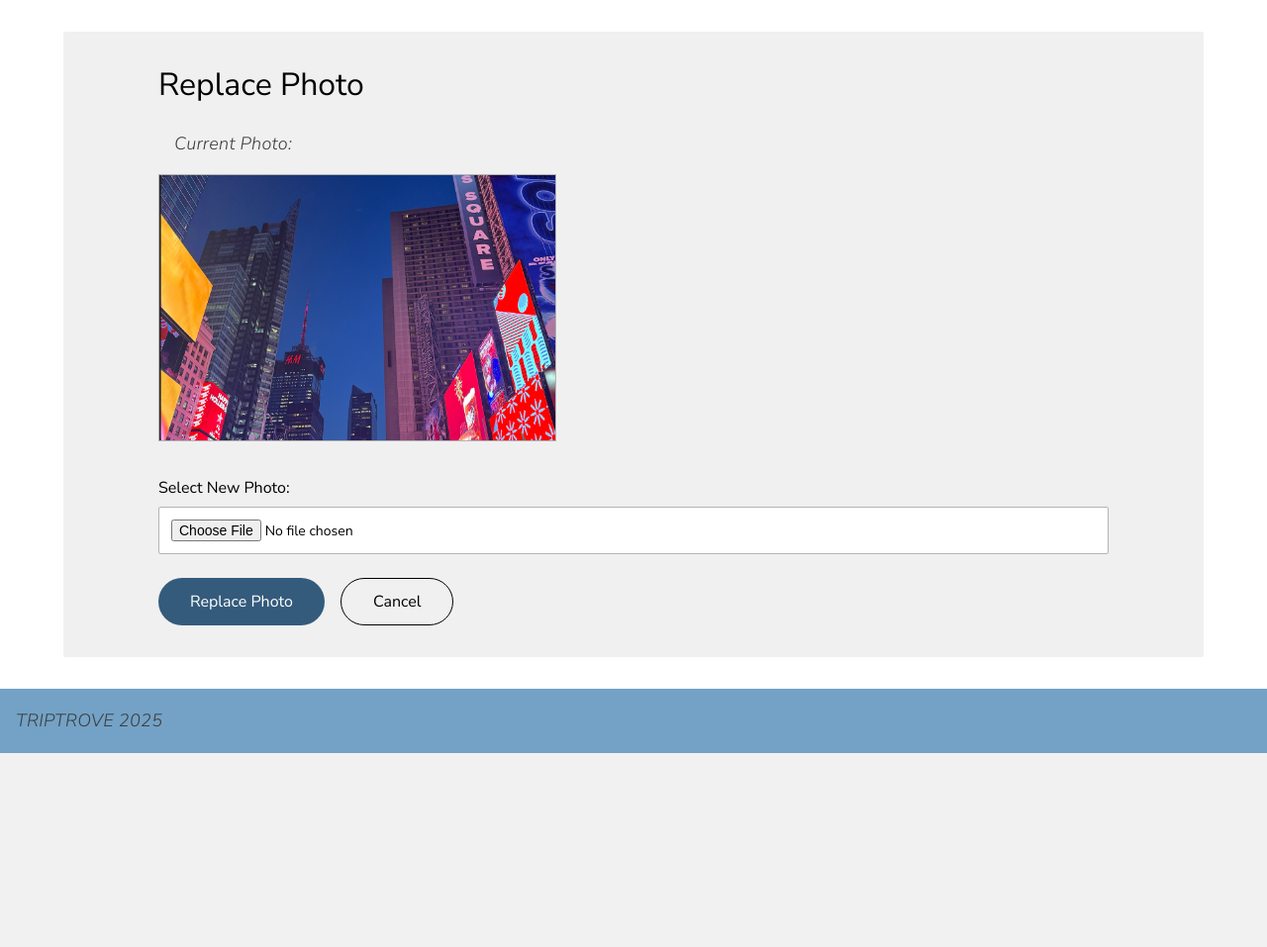
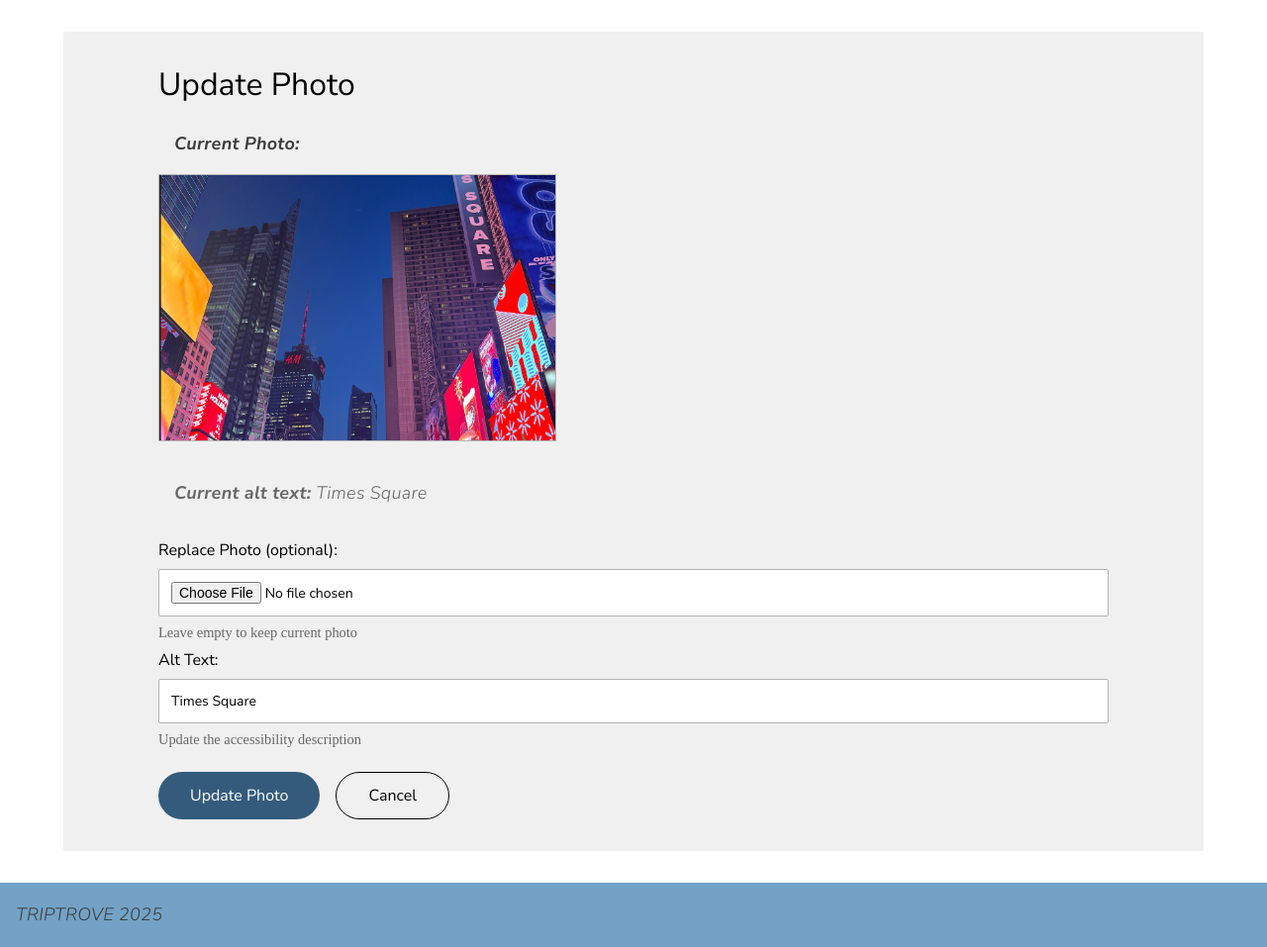
Before and after one commit to isabelrpa/IsabelPapa_12SE_PartA, a Flask app: page /album/update/27 in a window 1280 px wide. Shown: the part 70-1027 px from the top of the page at 99% size. Before the commit the page ends 831 px from the top, so only its background shows below. Run offline with Flask 3, Linux system fonts and the light colour scheme; a user stored in the database is signed in; data comes from the database, SQL or seed files in the repository; both versions use the stored data as it was after the commit.

Commit message:
Debugged Alt Text Field Manipulation

```diff
--- a/app.py
+++ b/app.py
@@ -70,7 +70,7 @@ def login():
     return render_template('login.html')
 
 
-# REGISTER PAGE
+# REGISTER (LOGIN) PAGE
 @app.route('/register', methods=['GET', 'POST'])
 def register():
     if request.method == 'POST':
@@ -151,7 +151,7 @@ def logout():
 
 
 # ============================================================================
-# TRIPS - CRUD OPERATIONS
+# TRIPS
 # ============================================================================
 
 # READ: HOME PAGE (DISPLAY ALL TRIPS)
@@ -364,7 +364,7 @@ def delete(trip_id):
 
 
 # ============================================================================
-# JOURNAL - CRUD OPERATIONS
+# JOURNAL
 # ============================================================================
 
 # READ: VIEW JOURNAL ENTRIES FOR TRIP
@@ -537,9 +537,8 @@ def delete_journal_entry(entry_id):
 
     return redirect(url_for('journal', trip_id=trip_id))
 
-
 # ============================================================================
-# ALBUM - CRUD OPERATIONS
+# ALBUM
 # ============================================================================
 
 # READ: VIEW PHOTO ALBUM FOR TRIP
@@ -572,51 +571,64 @@ def album(trip_id):
 
 
 # CREATE: UPLOAD PHOTO TO ALBUM
-@app.route('/album/<int:trip_id>/upload', methods=['POST'])
+@app.route('/album/<int:trip_id>/upload', methods=['GET', 'POST'])
 @login_required
 def upload_photo(trip_id):
     # Verify trip ownership
     conn = sqlite3.connect('part_a.db')
+    conn.row_factory = sqlite3.Row
     cursor = conn.cursor()
     cursor.execute('SELECT * FROM Trips WHERE trip_id = ? AND user_id = ?', (trip_id, session['user_id']))
     trip = cursor.fetchone()
-    conn.close()
 
     if trip is None:
+        conn.close()
         return "Trip not found", 404
 
-    if 'photo' not in request.files:
-        return "No file uploaded", 400
+    if request.method == 'POST':
+        if 'photo' not in request.files:
+            conn.close()
+            return "No file uploaded", 400
 
-    file = request.files['photo']
+        file = request.files['photo']
 
-    if file.filename == '':
-        return "No file selected", 400
+        if file.filename == '':
+            conn.close()
+            return "No file selected", 400
 
-    if file and allowed_file(file.filename):
-        filename = secure_filename(file.filename)
-        filename = f"{int(time.time())}_{filename}"
-        filepath = os.path.join(app.config['UPLOAD_FOLDER'], filename)
-        file.save(filepath)
-        photo_path = f"uploads/{filename}"
+        if file and allowed_file(file.filename):
+            # Get alt text from form
+            photo_alt = request.form.get('photo_alt', '').strip()
+            if not photo_alt:
+                photo_alt = 'Travel photo'
 
-        # Get current date
-        from datetime import datetime
-        current_date = datetime.now().strftime('%Y-%m-%d')
+            filename = secure_filename(file.filename)
+            filename = f"{int(time.time())}_{filename}"
+            filepath = os.path.join(app.config['UPLOAD_FOLDER'], filename)
+            file.save(filepath)
+            photo_path = f"uploads/{filename}"
 
-        # Insert into Album table
-        conn = sqlite3.connect('part_a.db')
-        cursor = conn.cursor()
-        cursor.execute('''
-            INSERT INTO Album (photo_path, photo_alt, trip_id, date_added)
-            VALUES (?, ?, ?, ?)
-        ''', (photo_path, 'Uploaded photo', trip_id, current_date))
-        conn.commit()
-        conn.close()
+            # Get current date
+            from datetime import datetime
+            current_date = datetime.now().strftime('%Y-%m-%d')
 
-        return redirect(url_for('album', trip_id=trip_id))
-    else:
-        return "Invalid file type. Please upload PNG, JPG, JPEG, GIF, or WEBP", 400
+            # Insert into Album table
+            cursor = conn.cursor()
+            cursor.execute('''
+                INSERT INTO Album (photo_path, photo_alt, trip_id, date_added)
+                VALUES (?, ?, ?, ?)
+            ''', (photo_path, photo_alt, trip_id, current_date))
+            conn.commit()
+            conn.close()
+
+            return redirect(url_for('album', trip_id=trip_id))
+        else:
+            conn.close()
+            return "Invalid file type. Please upload PNG, JPG, JPEG, GIF, or WEBP", 400
+
+    # GET request - show upload form
+    conn.close()
+    return render_template('upload_photo.html', trip_id=trip_id, trip=trip)
 
 
 # UPDATE: PHOTO IN ALBUM
@@ -641,40 +653,49 @@ def update_photo(photo_id):
         return "Photo not found", 404
 
     if request.method == 'POST':
-        # Handle photo replacement
-        if 'photo' not in request.files or request.files['photo'].filename == '':
-            conn.close()
-            return "No file selected", 400
+        # Get alt text from form
+        photo_alt = request.form.get('photo_alt', '').strip()
+        if not photo_alt:
+            photo_alt = photo['photo_alt']  # Keep existing if empty
 
-        file = request.files['photo']
+        # Check if photo file was uploaded
+        if 'photo' in request.files and request.files['photo'].filename != '':
+            file = request.files['photo']
 
-        if file and allowed_file(file.filename):
-            filename = secure_filename(file.filename)
-            filename = f"{int(time.time())}_{filename}"
-            filepath = os.path.join(app.config['UPLOAD_FOLDER'], filename)
-            file.save(filepath)
-            photo_path = f"uploads/{filename}"
+            if file and allowed_file(file.filename):
+                filename = secure_filename(file.filename)
+                filename = f"{int(time.time())}_{filename}"
+                filepath = os.path.join(app.config['UPLOAD_FOLDER'], filename)
+                file.save(filepath)
+                photo_path = f"uploads/{filename}"
 
-            # Get current date
-            from datetime import datetime
-            current_date = datetime.now().strftime('%Y-%m-%d')
+                # Get current date
+                from datetime import datetime
+                current_date = datetime.now().strftime('%Y-%m-%d')
 
-            # Update database
+                # Update database with new photo and alt text
+                cursor.execute('''
+                    UPDATE Album
+                    SET photo_path = ?, photo_alt = ?, date_added = ?
+                    WHERE photo_id = ?
+                ''', (photo_path, photo_alt, current_date, photo_id))
+            else:
+                conn.close()
+                return "Invalid file type. Please upload PNG, JPG, JPEG, GIF, or WEBP", 400
+        else:
+            # Only update alt text, keep existing photo
             cursor.execute('''
                 UPDATE Album
-                SET photo_path = ?, date_added = ?
+                SET photo_alt = ?
                 WHERE photo_id = ?
-            ''', (photo_path, current_date, photo_id))
+            ''', (photo_alt, photo_id))
 
-            conn.commit()
+        conn.commit()
 
-            trip_id = photo['trip_id']
-            conn.close()
+        trip_id = photo['trip_id']
+        conn.close()
 
-            return redirect(url_for('album', trip_id=trip_id))
-        else:
-            conn.close()
-            return "Invalid file type. Please upload PNG, JPG, JPEG, GIF, or WEBP", 400
+        return redirect(url_for('album', trip_id=trip_id))
 
     else:
         # GET request
--- a/templates/update_photo.html
+++ b/templates/update_photo.html
@@ -14,22 +14,34 @@
 
 {% block body %}
 <div class="form-container">
-    <h2>Replace Photo</h2>
+    <h2>Update Photo</h2>
 
     <div style="margin-bottom: 2rem;">
-        <p style="margin-bottom: 1rem;">Current Photo:</p>
+        <p style="margin-bottom: 1rem;"><strong>Current Photo:</strong></p>
         <img src="{{ url_for('static', filename=photo.photo_path) }}"
-             alt="Current photo"
-             style="max-width: 400px; border: 1px solid rgb(180, 180, 180);">
+             alt="{{photo.photo_alt}}"
+             style="max-width: 400px; border: 1px solid rgb(180, 180, 180); margin-bottom: 1rem;">
+        <p style="color: #666;"><strong>Current alt text:</strong> {{photo.photo_alt}}</p>
     </div>
-    <form method="POST" action="/album/update/{{ photo.photo_id }}" enctype="multipart/form-data" class="trip-form">
+
+    <form method="POST" action="/album/update/{{photo.photo_id}}" enctype="multipart/form-data" class="trip-form">
         <div class="form-group">
-            <label for="photo">Select New Photo:</label>
-            <input type="file" id="photo" name="photo" accept="image/*" required>
+            <label for="photo">Replace Photo (optional):</label>
+            <input type="file" id="photo" name="photo" accept="image/*">
+            <small style="color: #666; font-size: 0.9em;">Leave empty to keep current photo</small>
+        </div>
+
+        <div class="form-group">
+            <label for="photo_alt">Alt Text:</label>
+            <input type="text" id="photo_alt" name="photo_alt"
+                   value="{{photo.photo_alt}}"
+                   placeholder="Describe the photo (e.g., 'Sunset over the mountains')"
+                   maxlength="200">
+            <small style="color: #666; font-size: 0.9em;">Update the accessibility description</small>
         </div>
 
         <div class="form-buttons">
-            <button type="submit" class="submit-btn">Replace Photo</button>
+            <button type="submit" class="submit-btn">Update Photo</button>
             <a href="/album/{{photo.trip_id}}" class="cancel-btn">Cancel</a>
         </div>
     </form>
```
Also changed, not shown: templates/album.html (+5 -8 lines), templates/upload_photo.html (added, +44 -0 lines), part_a.db.
